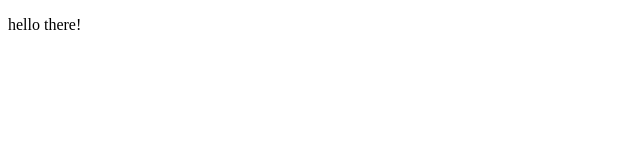
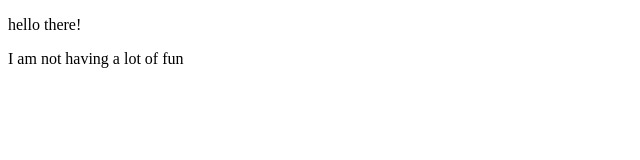
Before and after one commit to vidhigupta1428/Git-Fundamentals, a plain HTML site: page index.html in a window 1280 px wide. Shown: the whole page, without its empty margins (0-640 px from the left). Drawn offline with Linux system fonts and the light colour scheme.

Commit message:
new changes

```diff
--- a/index.html
+++ b/index.html
@@ -7,5 +7,6 @@
   </head>
   <body>
     <p>hello there!</p>
+    <p>I am not having a lot of fun</p>
   </body>
 </html>
```
